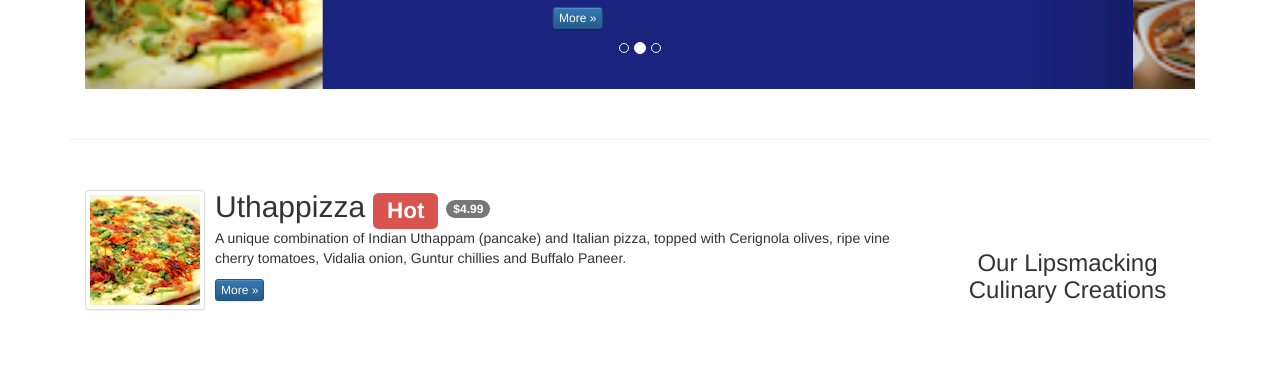
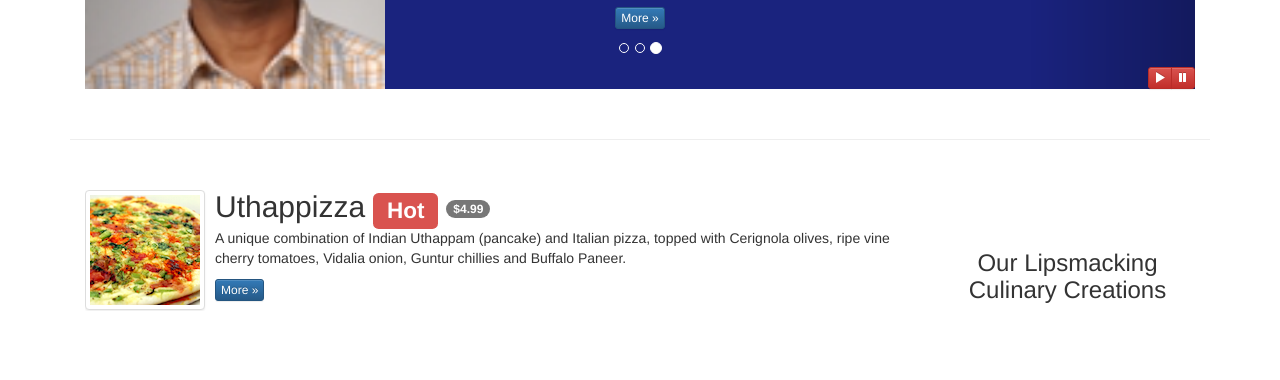
Before and after one commit to fzd9752/Coursera-Full-Stack-Web-Development, a plain HTML site: page 2.Front-End Web UI Frameworks and Tools/index.html in a window 1280 px wide. Shown: the part 720-1100 px from the top of the page. Drawn offline with nearby package versions, Linux system fonts and the light colour scheme.

Commit message:
Add Pause and Play buttons to carousel of index.html

```diff
--- a/2.Front-End Web UI Frameworks and Tools/css/mystyles.css
+++ b/2.Front-End Web UI Frameworks and Tools/css/mystyles.css
@@ -93,3 +93,9 @@ body{
   text-overflow: ellipsis;
   overflow: hidden;
 }
+
+#carouselbtn {
+  right: 0px;
+  position: absolute;
+  bottom: 0px;
+};
--- a/2.Front-End Web UI Frameworks and Tools/index.html
+++ b/2.Front-End Web UI Frameworks and Tools/index.html
@@ -213,7 +213,6 @@
 
     <!-- Main Content -->
     <div class="container">
-
         <!-- Carouserl -->
         <div class="row row-content">
             <div class="col-xs-12">
@@ -253,6 +252,7 @@
                             </div>
                         </div>
                     </div>
+                    <!-- Controls -->
                     <a class="left carousel-control" href="#mycarousel" role="button" data-slide="prev">
                         <span class="glyphicon glyphicon-chevron-left" aria-hidden="true"></span>
                         <span class="sr-only">Previous</span>
@@ -261,10 +261,18 @@
                         <span class="glyphicon glyphicon-chevron-right" aria-hidden="true"></span>
                         <span class="sr-only">Next</span>
                     </a>
+                    <!-- Pause/Resume Buttons -->
+                    <div class="btn-group" id="carouselbtn">
+                        <button class="btn btn-danger btn-xs" id="carousel-play">
+                          <span class="glyphicon glyphicon-play" aria-hidden="true"></sapn>
+                        </button>
+                        <button class="btn btn-danger btn-xs" id="carousel-pause">
+                          <span class="glyphicon glyphicon-pause" aria-hidden="true"></sapn>
+                        </button>
                     </div>
                 </div>
             </div>
-
+        </div>
         <!--First Row-->
         <div class="row row-content">
             <div class="col-xs-12 col-sm-3 col-sm-push-9">
@@ -382,6 +390,17 @@
     <script src="https://ajax.googleapis.com/ajax/libs/jquery/1.11.3/jquery.min.js"></script>
     <!-- Include all compiled plugins (below), or include individual files as needed -->
     <script src="js/bootstrap.min.js"></script>
+    <script>
+        $(document).ready(function(){
+            $("#mycarousel").carousel({interval: 2000});
+            $("#carousel-pause").click(function(){
+                $("#mycarousel").carousel('pause');
+            });
+            $("#carousel-play").click(function(){
+                $("#mycarousel").carousel('cycle');
+            });
+        })
+    </script>
 
 </body>
 
```
Lines whose indentation alone changed are shown as unchanged.
